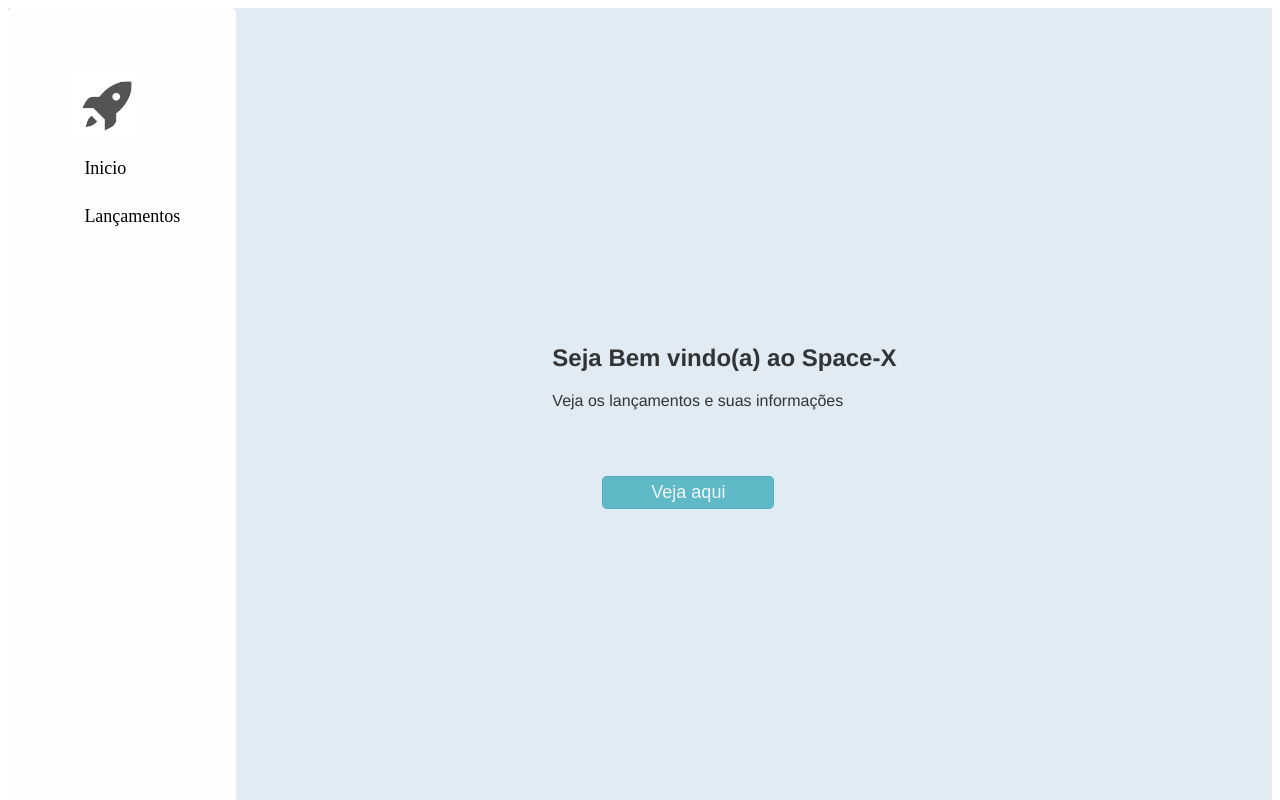
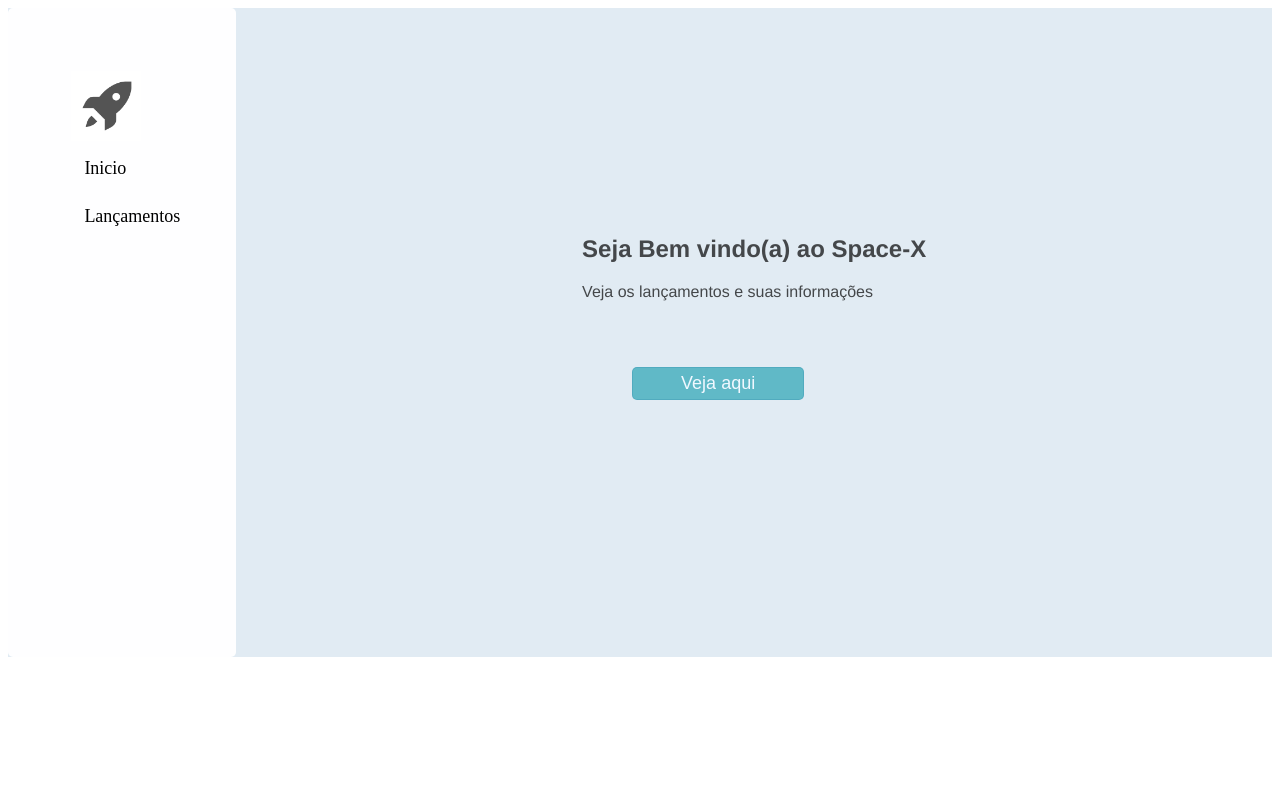
Before and after one commit to CarolinaInglethe/ci-space-x, a React (Create React App) app: page / in a window 1280 px wide. Shown: the top 800 px of the page. Built offline with nearby package versions, Linux system fonts and the light colour scheme.

Commit message:
home - css

```diff
--- a/src/css/App.css
+++ b/src/css/App.css
@@ -9,7 +9,7 @@
   flex-direction: column;
   justify-content: space-between;
   padding: 5%;
-  padding-bottom: 58%;
+  padding-bottom: 33%;
 }
 
 a {
@@ -29,7 +29,7 @@
 }
 
 .home-section {
-  margin: 25%;
+  margin: auto;
 }
 
 .home-section button {
@@ -50,6 +50,6 @@
 }
 
 .home-section h1, p {
-  color: rgba(0, 0, 0, 0.781);
+  color: rgba(0, 0, 0, 0.698);
   font-family: 'Franklin Gothic Medium', 'Arial Narrow', Arial, sans-serif;
 }
```
